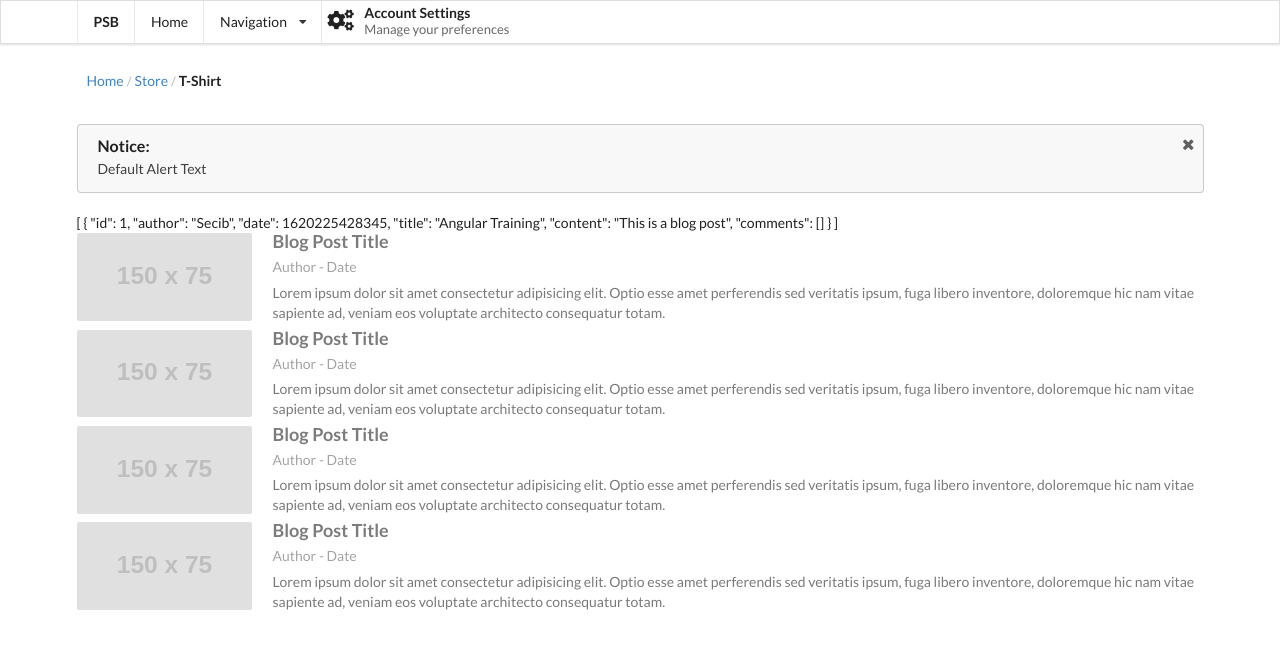
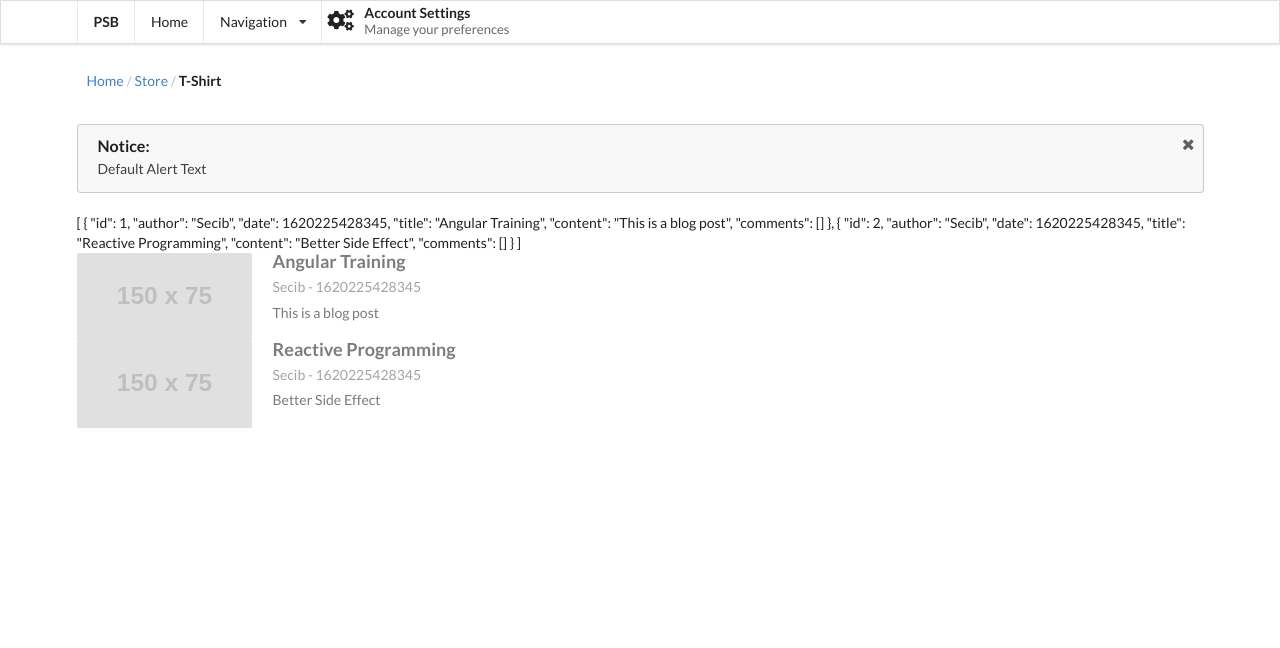
Before and after one commit to freezeburger/psb, an Angular app: page /blog in a window 1280 px wide. Shown: the top 648 px of the page. Built offline with nearby package versions, Linux system fonts and the light colour scheme; data requests are answered from the project's data file.

Commit message:
blog post edit

```diff
--- a/api/data.json
+++ b/api/data.json
@@ -6,6 +6,14 @@
       "date":1620225428345,
       "title":"Angular Training",
       "content":"This is a blog post",
+      "comments":[]
+    },
+    {
+      "id":2,
+      "author":"Secib",
+      "date":1620225428345,
+      "title":"Reactive Programming",
+      "content":"Better Side Effect",
       "comments":[]
     }
   ],
--- a/src/app/core/services/blog.service.ts
+++ b/src/app/core/services/blog.service.ts
@@ -12,6 +12,10 @@ export class BlogService {
 
   blogpost$ = new BehaviorSubject<BlogPost[]>([]);
 
+  // Subject
+  // ReplaySubject
+  // BehaviorSubject
+
   constructor(
     private http:HttpClient
   ) { }
--- a/src/app/feature/blog/blog-post-comment/blog-post-comment.component.ts
+++ b/src/app/feature/blog/blog-post-comment/blog-post-comment.component.ts
@@ -1,4 +1,4 @@
-import { Component, OnInit } from '@angular/core';
+import { Component, Input, OnInit } from '@angular/core';
 
 @Component({
   selector: 'app-blog-post-comment',
--- a/src/app/feature/blog/blog-post/blog-post.component.html
+++ b/src/app/feature/blog/blog-post/blog-post.component.html
@@ -4,15 +4,17 @@
       <img src="http://placehold.it/150x75">
     </div>
     <div class="content">
-      <a class="header" (click)="comments = ! comments">Blog Post Title</a>
+      <a class="header" (click)="comments = ! comments">
+        {{ post?.title }}
+      </a>
 
       <div class="meta">
-        <span>Author - Date</span>
+        <span>{{post?.author}} - {{post?.date}}</span>
       </div>
 
       <div class="description">
         <p>
-          Lorem ipsum dolor sit amet consectetur adipisicing elit. Optio esse amet perferendis sed veritatis ipsum, fuga libero inventore, doloremque hic nam vitae sapiente ad, veniam eos voluptate architecto consequatur totam.
+          {{post?.content}}
         </p>
       </div>
       <div class="extra">
--- a/src/app/feature/blog/blog-post/blog-post.component.ts
+++ b/src/app/feature/blog/blog-post/blog-post.component.ts
@@ -1,4 +1,5 @@
-import { Component, OnInit } from '@angular/core';
+import { Component, Input, OnInit } from '@angular/core';
+import { BlogPost } from 'src/app/core/interfaces/blog-post';
 
 @Component({
   selector: 'app-blog-post',
@@ -7,6 +8,8 @@ import { Component, OnInit } from '@angular/core';
 })
 export class BlogPostComponent {
 
+  @Input() post : BlogPost | null = null ;
+
   comments  = false;
 
 }
--- a/src/app/feature/blog/blog/blog.component.html
+++ b/src/app/feature/blog/blog/blog.component.html
@@ -1,10 +1,8 @@
 
 {{ blog.blogpost$ | async | json }}
 
-  <app-blog-post></app-blog-post>
-
-  <app-blog-post></app-blog-post>
-
-  <app-blog-post></app-blog-post>
-
-  <app-blog-post></app-blog-post>
+  <app-blog-post
+    *ngFor="let postData of ( blog.blogpost$ | async )"
+    [post]="postData"
+    >
+  </app-blog-post>
```
